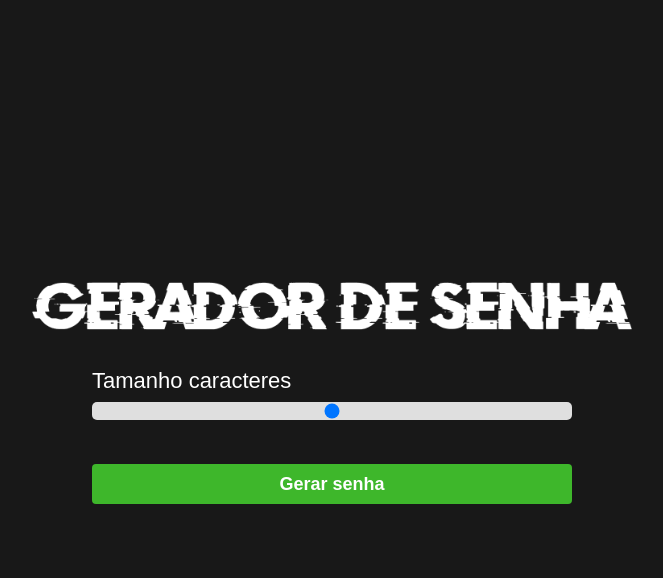
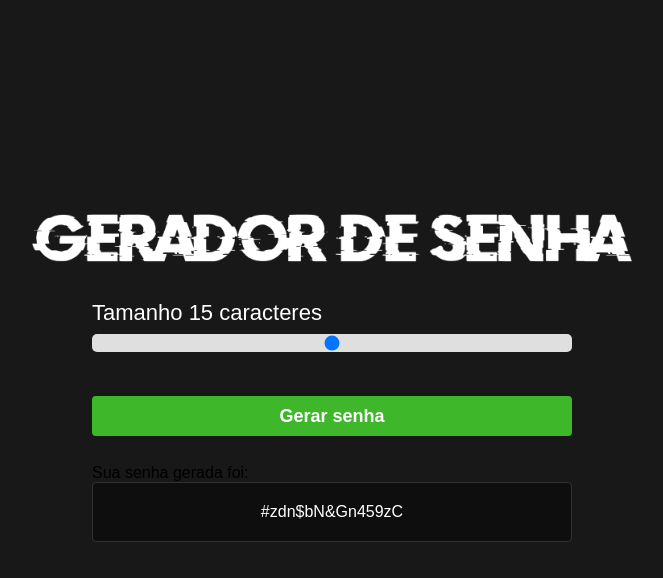
Before and after one commit to juniorti91/gerador_senha, a plain HTML site: page index.html in a window 1280 px wide. Both pictures are taken after a click on the button "Gerar senha". Shown: the whole page, without its empty margins (308-971 px from the left). Drawn offline with Linux system fonts and the light colour scheme.

Commit message:
16-04-2022 23:39

```diff
--- a/index.html
+++ b/index.html
@@ -18,13 +18,13 @@
         <span>Tamanho <span id="valor"></span> caracteres </span>
         <input id="slider" class="slider" type="range" min="5" max="25" value="15">
 
-        <button id="button" class="button-cta">Gerar senha</button>
+        <button id="button" class="button-cta" onclick="generatePassword()">Gerar senha</button>
     </main>
 
-    <div id="container-password" class="container-password hide">
-        <span>Sua senha gerada foi: </span>
-        <span id="password" class="password">1231312312312</span>
-        <span class="tooltip">Clique na senha para copiar.</span>
+    <div id="container-password" onclick="copyPassword()" class="container-password hide">
+        <span id="title">Sua senha gerada foi: </span>
+        <span id="password" class="password"></span>
+        <span class="tooltip" >Clique na senha para copiar.</span>
     </div>
 
 <script src="script.js"></script>
--- a/script.js
+++ b/script.js
@@ -1 +1,33 @@
-console.log('Teste');
+let sliderElement = document.querySelector("#slider"); // referenciado ao input slider
+let buttonElement = document.querySelector("#button");
+
+let sizePassword = document.querySelector("#valor");
+let password = document.querySelector("#password");
+
+let containerPassword = document.querySelector("#container-password");
+
+let charset = "abcdefghijklmnopqrstuvwxyzABCDEFGHIJKLMNOPQRSTUVWXYZ0123456789!@#$%&*"
+let novaSenha = "";
+
+sizePassword.innerHTML = sliderElement.value;
+
+slider.oninput = function() {
+    sizePassword.innerHTML = this.value;
+}
+
+function generatePassword() {
+    let pass = "";
+
+    for (let i = 0, n = charset.length; i < sliderElement.value; ++i ) {
+        pass += charset.charAt(Math.floor(Math.random() * n));
+    }
+
+    containerPassword.classList.remove("hide");
+    password.innerHTML = pass;
+    novaSenha = pass;
+}
+
+function copyPassword() {
+    alert("Senha copiada com sucesso!!!");
+    navigator.clipboard.writeText(novaSenha);
+}
```
